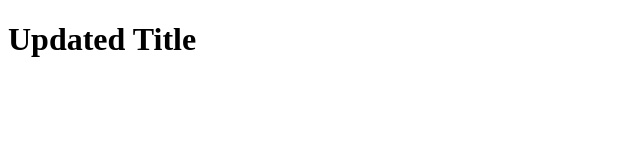
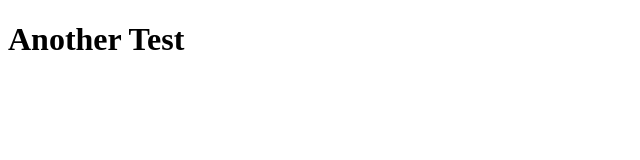
Before and after one commit to michaelwolo/site, a website: page index.html in a window 1280 px wide. Shown: the whole page, without its empty margins (0-640 px from the left). Drawn offline with Linux system fonts and the light colour scheme.

Commit message:
Update to test post-receive

```diff
--- a/index.html
+++ b/index.html
@@ -5,6 +5,6 @@
   <title>Updated Page</title>
 </head>
 <body>
-  <h1>Updated Title</h1>
+  <h1>Another Test</h1>
 </body>
 </html>
```
